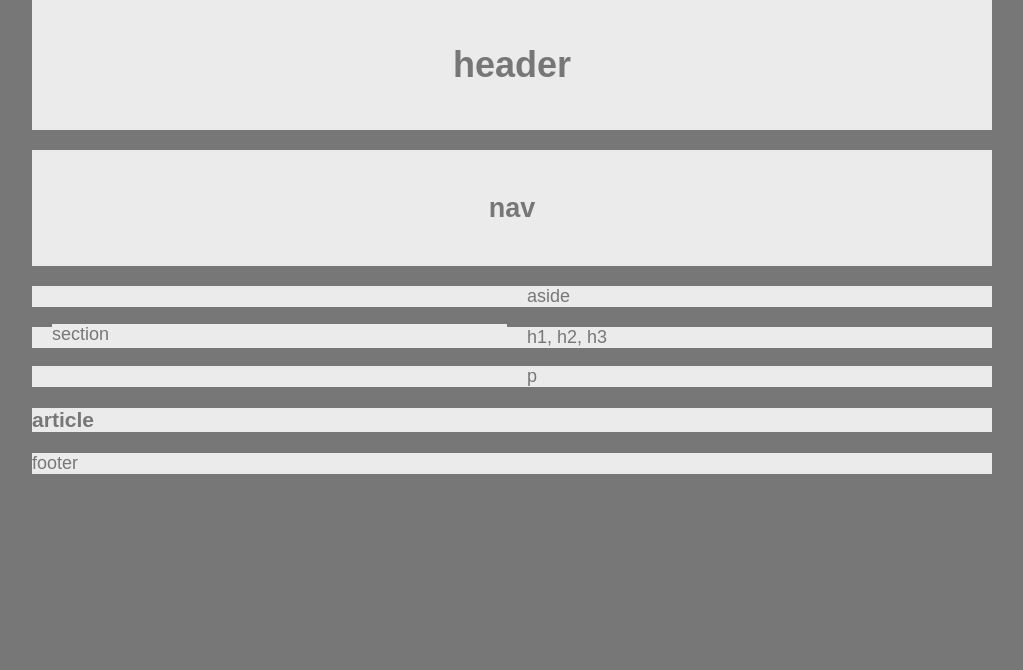
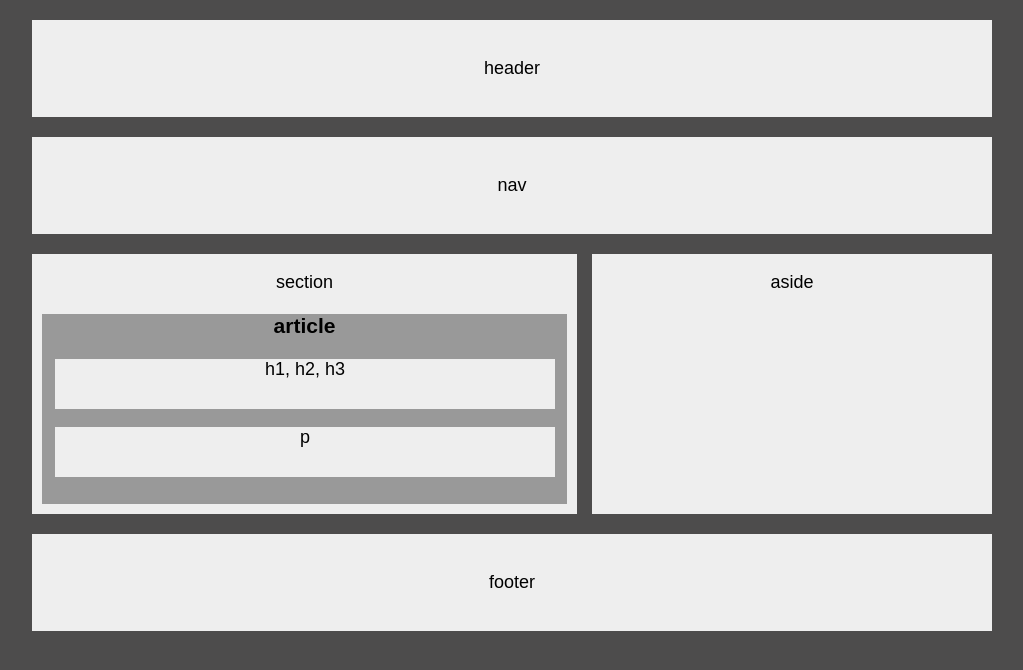
Before and after one commit to mbarachkov/HW-Wireframe, a plain HTML site: page index.html in a window 1280 px wide. Shown: the whole page, without its empty margins (128-1151 px from the left). Drawn offline with Linux system fonts and the light colour scheme.

Commit message:
it finally clicked and i figured it out

```diff
--- a/index.html
+++ b/index.html
@@ -8,27 +8,30 @@
 
 <body>
     <header id="header">
-        <h1>header</h1>
+        <p>header</p>
     </header>
     <nav id="nav">
-        <h2>nav</h2>
+        <p>nav</p>
     </nav>
+
     <section id="section">
         <p>section</p>
+        <article id="article">
+            <h3>article</h3>
+            <nav id="h1h2h3">
+                <p>h1, h2, h3</p>
+            </nav>
+            <nav id="soloP">
+                <p>p</p>
+            </nav>
+
+        </article>
+
     </section>
+
     <aside id="aside">
         <p>aside</p>
     </aside>
-    <nav id="h1h2h3">
-        <p>h1, h2, h3</p>
-    </nav>
-    <nav id="soloP">
-        <p>p</p>
-    </nav>
-
-    <article id="article">
-        <h3>article</h3>
-    </article>
 
     <footer id="footer">
         <p>footer</p>
--- a/style.css
+++ b/style.css
@@ -7,59 +7,68 @@ box-sizing: inherit;
 }
 
 body {
-    background:#777;
-    color: #777;
+    background-color: rgb(77, 76, 76);
     font-family: arial, "Helvetica Neue", Helvetica, sans-serif;
     width: 960px;
     font-size: 18px;
     margin: 0 auto;
 }
-article {
-    color: #ebebeb;
-    background: #777;
+#header {
+    width: 100%;
+    padding: 20px;
+    text-align: center;
+    background-color: #eee;
+    margin-bottom: 20px;
+    margin-top: 20px;
 }
-h1, p {
-    color: #777;
-    background: #ebebeb;
+#nav {
+    width: 100%;
+    padding: 20px;
+    text-align: center;
+    background-color: #eee;
+    margin-bottom: 20px;
 }
-#header {
-    background: #ebebeb;
-    padding: 20px;
+#section {
+    width: 545px;
+    float: left;
+    background-color: #eee;
+    text-align: center;
+    z-index: 2;
+    height: 260px;
+}
+#aside {
+    float: right;
+    width: 400px;
+    background-color: #eee;
+    text-align: center;
+    height: 260px;
     margin-bottom: 20px;
+}
+#article {
+    background-color: #999;
+    width: 525px;
+    height: 190px;
+    z-index: 1;
+    margin-left: 10px;
+}
+#h1h2h3 {
+    background-color: #eee;
+    width: 500px;
+    margin-left: 13px;
+    height: 50px;
     text-align: center;
+}
+#soloP {
+    background-color: #eee;
+    width: 500px;
+    height: 50px;
+    margin-left: 13px;
 
 }
-#nav {
-    background: #ebebeb;
-    color: #777;
+#footer {
     padding: 20px;
-    margin-bottom: 20px;
+    background-color: #eee;
     text-align: center;
-}
-#section {
-    width: 495px;
-    padding: 20px;
-    float: left;
-    margin-bottom: 20px;
-}
-#aside {
-    background: #ebebeb;
-    color: #777;
-    margin-bottom: 20px;
+    clear: both;
 
 }
-#h1h2h3 {
-    background: #ebebeb;
-    color: #777;
-
-}
-#soloP {
-    background: #ebebeb;
-    color: #777;
-
-}
-
-#article {
-    background: #ebebeb;
-    color: #777;
-}
```
